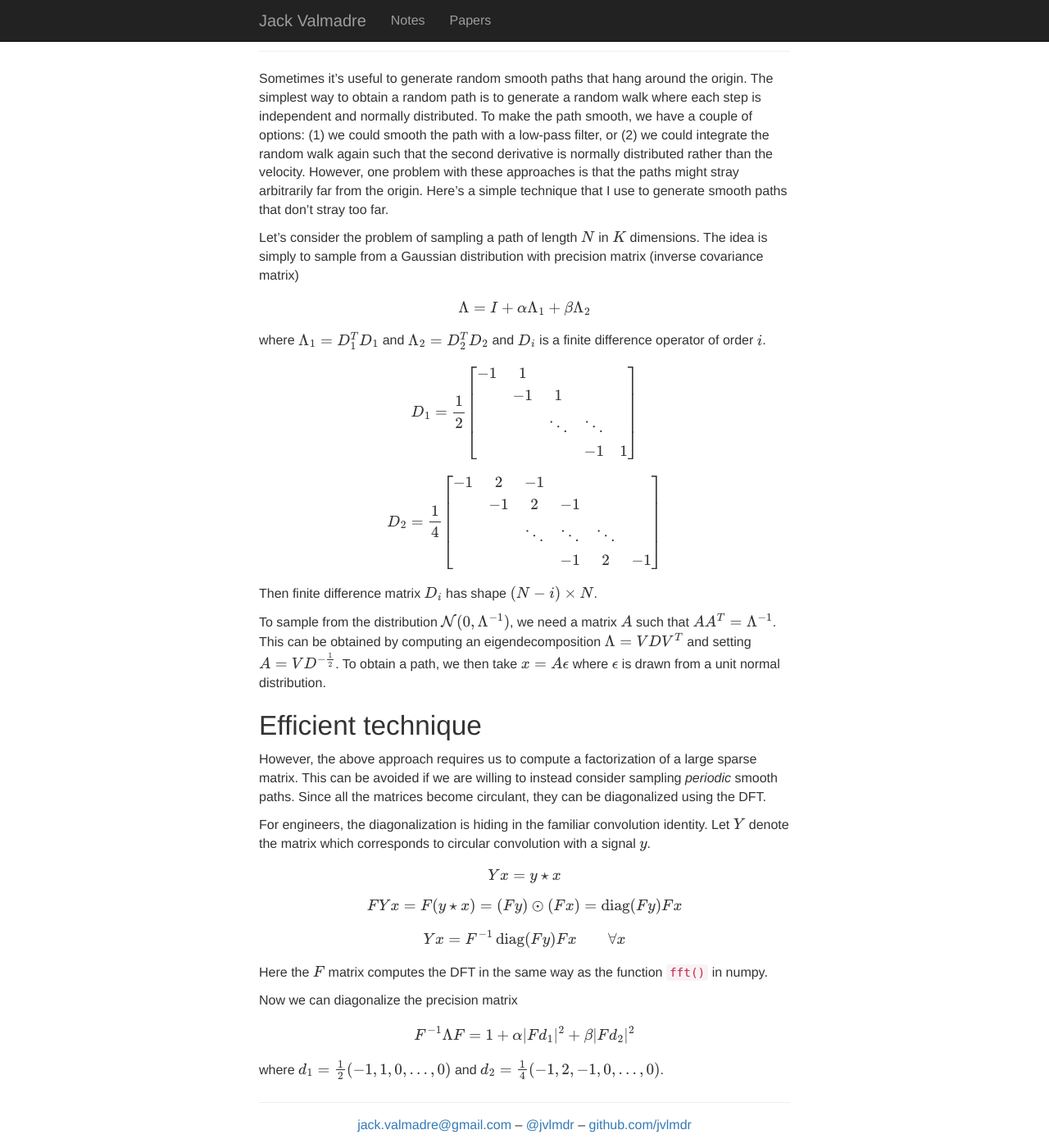
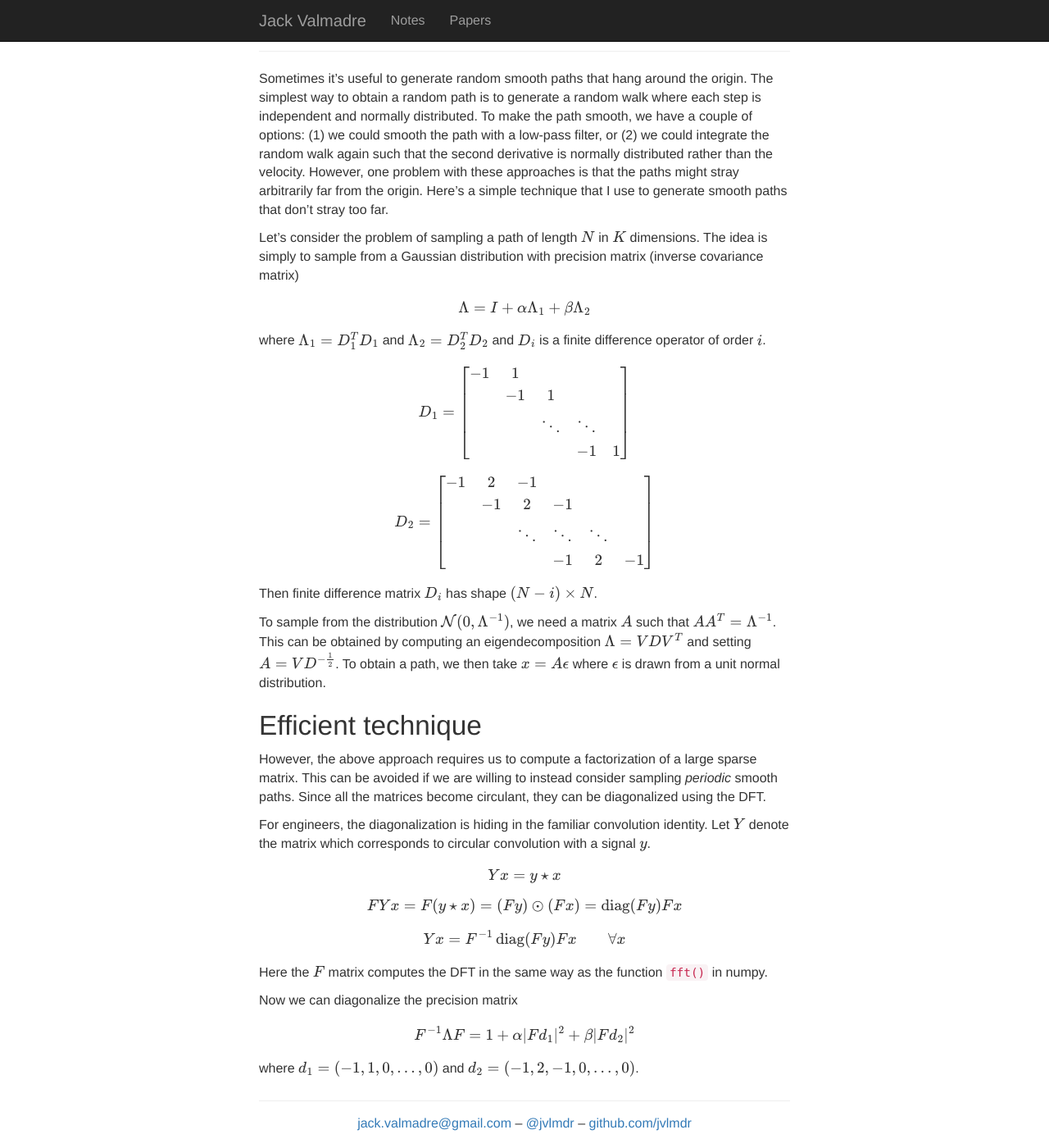
Before and after one commit to jvlmdr/jack.valmadre.net, a Jekyll site: the page built from notes/_posts/2020-01-06-sample-smooth-paths.md, in a window 1280 px wide and 1400 px high, scrolled down 128 px. Shown: the whole window at 82% size. Built offline with Jekyll 4.4.1, drawn with Linux system fonts in a browser that asks for light colours; nearby versions of some CDN libraries; formulas are drawn with MathJax 3.

Commit message:
Remove scalars

```diff
--- a/notes/_posts/2020-01-06-sample-smooth-paths.md
+++ b/notes/_posts/2020-01-06-sample-smooth-paths.md
@@ -18,9 +18,9 @@ $$ \Lambda = I + \alpha \Lambda_{1} + \beta \Lambda_{2} $$
 
 where $\Lambda_1 = D_1^T D_1$ and $\Lambda_2 = D_2^T D_2$ and $D_{i}$ is a finite difference operator of order $i$.
 
-$$ D_1 = \frac{1}{2} \begin{bmatrix} -1 & 1 \\ & -1 & 1 \\ && \ddots & \ddots \\ &&& -1 & 1 \end{bmatrix} $$
+$$ D_1 = \begin{bmatrix} -1 & 1 \\ & -1 & 1 \\ && \ddots & \ddots \\ &&& -1 & 1 \end{bmatrix} $$
 
-$$ D_2 = \frac{1}{4} \begin{bmatrix} -1 & 2 & -1 \\ & -1 & 2 & -1 \\ && \ddots & \ddots & \ddots \\ &&& -1 & 2 & -1 \end{bmatrix} $$
+$$ D_2 = \begin{bmatrix} -1 & 2 & -1 \\ & -1 & 2 & -1 \\ && \ddots & \ddots & \ddots \\ &&& -1 & 2 & -1 \end{bmatrix} $$
 
 Then finite difference matrix $D_i$ has shape $(N - i) \times N$.
 
@@ -49,4 +49,4 @@ Now we can diagonalize the precision matrix
 
 $$ F^{-1} \Lambda F = 1 + \alpha |F d_{1}|^2 + \beta |F d_{2}|^2 $$
 
-where $d_{1} = \frac{1}{2} (-1, 1, 0, \dots, 0)$ and $d_{2} = \frac{1}{4} (-1, 2, -1, 0, \dots, 0)$.
+where $d_{1} = (-1, 1, 0, \dots, 0)$ and $d_{2} = (-1, 2, -1, 0, \dots, 0)$.
```
